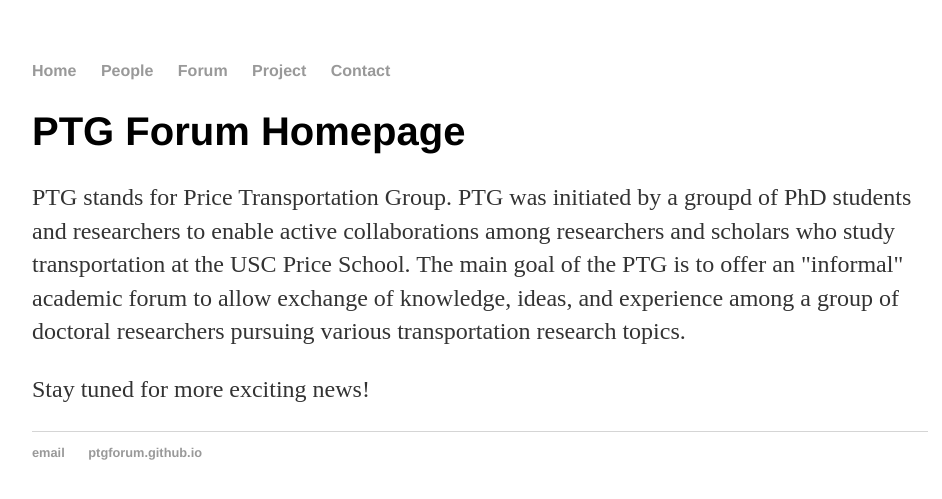
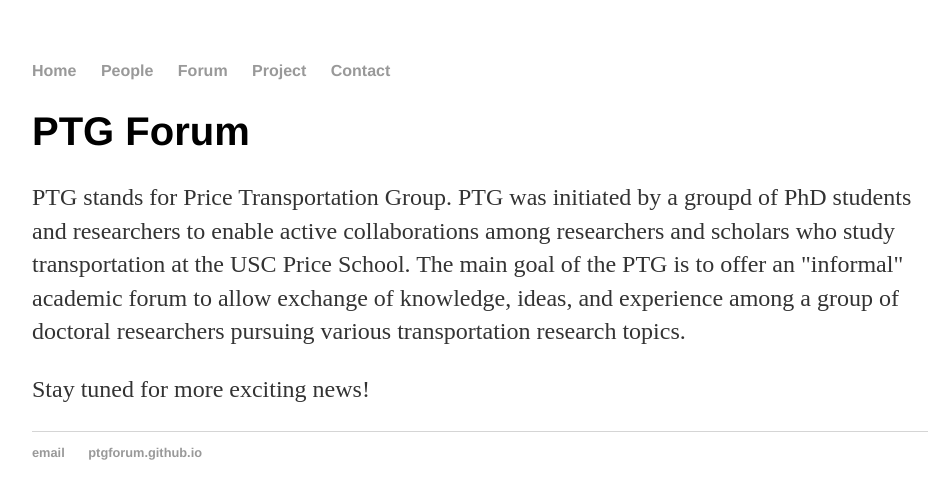
Before and after one commit to ptgforum/ptgforum.github.io, a Jekyll site: the page built from index.html, in a window 1280 px wide. Shown: the top 499 px of the page, without its empty margins (160-1102 px from the left). Built offline with Jekyll 4.4.1, drawn with Linux system fonts in a browser that asks for light colours.

Commit message:
Update index.html

```diff
--- a/index.html
+++ b/index.html
@@ -3,7 +3,7 @@
 title: PTG Forum Homepage
 ---
 <div class="blurb">
-	<h1>PTG Forum Homepage</h1>
+	<h1>PTG Forum</h1>
 	<p>PTG stands for Price Transportation Group. PTG was initiated by a groupd of PhD students and researchers to
 	enable active collaborations among researchers and scholars who study transportation at the USC Price School.
 	The main goal of the PTG is to offer an "informal" academic forum to allow exchange of knowledge, ideas, and
```
